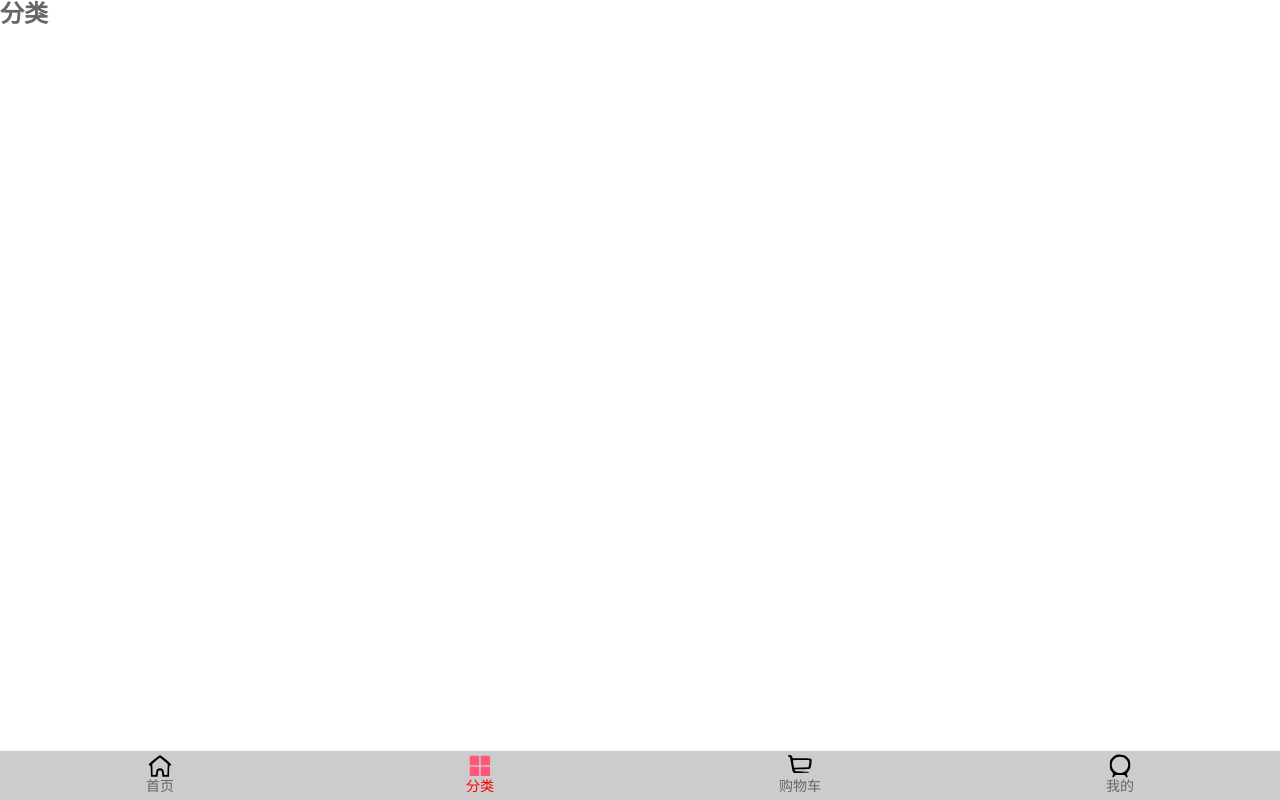
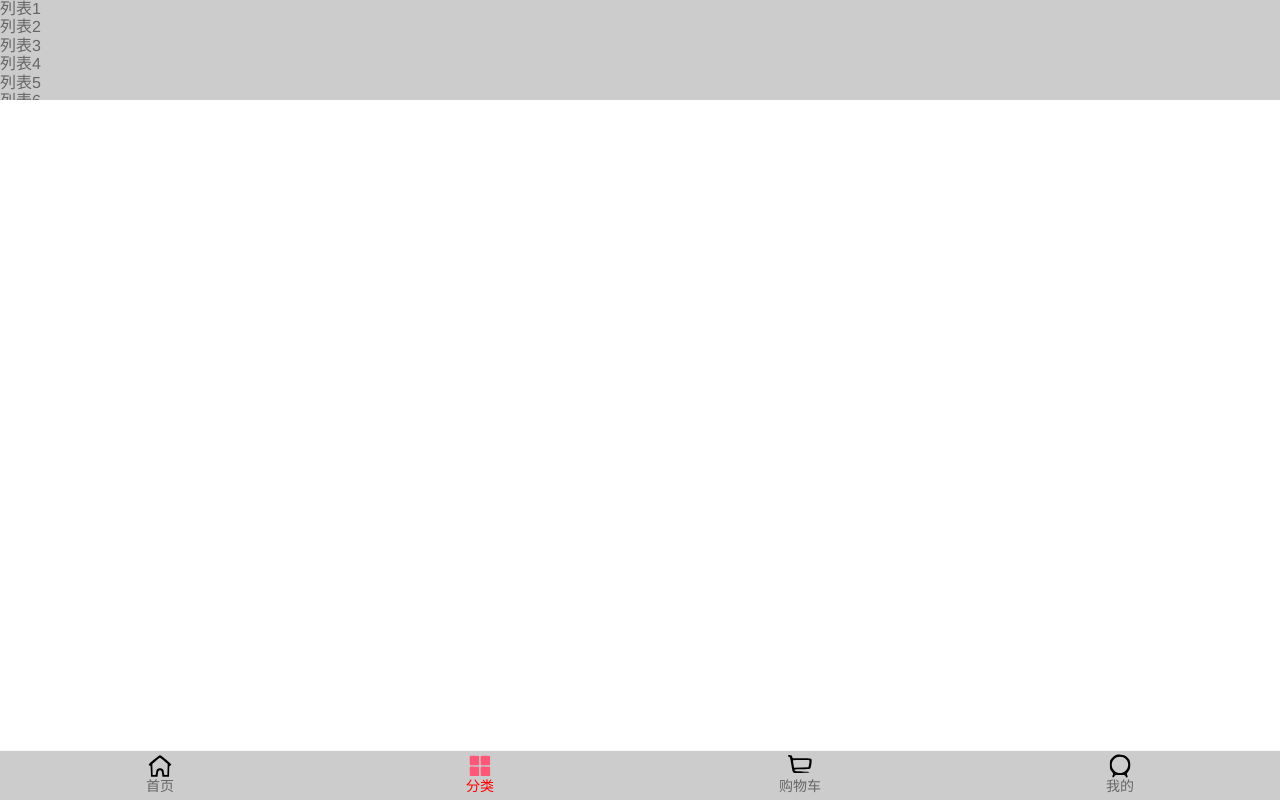
Before and after one commit to mrpopos/supermall, a Vue app: page /category in a window 1280 px wide. Built offline with nearby package versions, Linux system fonts and the light colour scheme.

Commit message:
返回顶部功能实现

```diff
--- a/package.json
+++ b/package.json
@@ -9,6 +9,7 @@
   },
   "dependencies": {
     "axios": "^0.20.0",
+    "better-scroll": "^2.0.4",
     "core-js": "^3.6.5",
     "vue": "^2.6.11",
     "vue-router": "^3.4.6"
--- /dev/null
+++ b/src/components/common/scroll/Scroll.vue
@@ -0,0 +1,47 @@
+<template>
+  <div class="wrapper" ref="wrapper">
+    <div class="content">
+      <slot></slot>
+    </div>
+  </div>
+</template>
+
+<script>
+import BScroll from 'better-scroll'
+
+export default {
+  name: 'Scroll',
+  data() {
+    return {
+      scroll: null
+    }
+  },
+  props: {
+    probeType: {
+      type: Number,
+      default: 0
+    }
+  },
+  mounted() {
+    // 创建scroll实例
+    this.scroll = new BScroll(this.$refs.wrapper, {
+      click: true, //默认false，不能监听div的点击
+      probeType: this.probeType
+    }),
+    // scroll实例监听scroll事件
+    this.scroll.on('scroll', position => {
+      // console.log(position);
+      this.$emit('scroll', position)
+    })
+  },
+  methods: {
+    scrollTo(x, y, time=300) {
+      this.scroll.scrollTo(x, y, time)
+    }
+  }
+}
+</script>
+
+<style scoped>
+
+</style>
--- /dev/null
+++ b/src/components/content/backTop/BackTop.vue
@@ -0,0 +1,24 @@
+<template>
+  <div class="back-top">
+    <img src="~assets/img/common/top.png" alt="">
+  </div>
+</template>
+
+<script>
+export default {
+  name: 'BackTop'
+}
+</script>
+
+<style scoped>
+  .back-top {
+    width: 50px;
+    position: fixed;
+    right: 8px;
+    bottom: 55px;
+    /* z-index: 9; */
+  }
+  .back-top img {
+    width: 100%;
+  }
+</style>
--- a/src/components/content/tabcontrol/TabControl.vue
+++ b/src/components/content/tabcontrol/TabControl.vue
@@ -24,7 +24,7 @@
   },
   methods: {
     controlClick(index) {
-      console.log(index)
+      // console.log(index)
       this.currentIndex = index
       this.$emit('controlClick', index)
     }
--- a/src/views/category/Category.vue
+++ b/src/views/category/Category.vue
@@ -1,13 +1,129 @@
 <template>
-  <div>
-    <h2>分类</h2>
+  <div id="category">
+    <div class="wrapper">
+      <ul class="content">
+      <li>列表1</li>
+      <li>列表2</li>
+      <li>列表3</li>
+      <li>列表4</li>
+      <li>列表5</li>
+      <li>列表6</li>
+      <li>列表7</li>
+      <li>列表8</li>
+      <li>列表9</li>
+      <li>列表10</li>
+      <li>列表11</li>
+      <li>列表12</li>
+      <li>列表13</li>
+      <li>列表14</li>
+      <li>列表15</li>
+      <li>列表16</li>
+      <li>列表17</li>
+      <li>列表18</li>
+      <li>列表19</li>
+      <li>列表20</li>
+      <li>列表21</li>
+      <li>列表22</li>
+      <li>列表23</li>
+      <li>列表24</li>
+      <li>列表25</li>
+      <li>列表26</li>
+      <li>列表27</li>
+      <li>列表28</li>
+      <li>列表29</li>
+      <li>列表30</li>
+      <li>列表31</li>
+      <li>列表32</li>
+      <li>列表33</li>
+      <li>列表34</li>
+      <li>列表35</li>
+      <li>列表36</li>
+      <li>列表37</li>
+      <li>列表38</li>
+      <li>列表39</li>
+      <li>列表40</li>
+      <li>列表41</li>
+      <li>列表42</li>
+      <li>列表43</li>
+      <li>列表44</li>
+      <li>列表45</li>
+      <li>列表46</li>
+      <li>列表47</li>
+      <li>列表48</li>
+      <li>列表49</li>
+      <li>列表50</li>
+      <li>列表51</li>
+      <li>列表52</li>
+      <li>列表53</li>
+      <li>列表54</li>
+      <li>列表55</li>
+      <li>列表56</li>
+      <li>列表57</li>
+      <li>列表58</li>
+      <li>列表59</li>
+      <li>列表60</li>
+      <li>列表61</li>
+      <li>列表62</li>
+      <li>列表63</li>
+      <li>列表64</li>
+      <li>列表65</li>
+      <li>列表66</li>
+      <li>列表67</li>
+      <li>列表68</li>
+      <li>列表69</li>
+      <li>列表70</li>
+      <li>列表71</li>
+      <li>列表72</li>
+      <li>列表73</li>
+      <li>列表74</li>
+      <li>列表75</li>
+      <li>列表76</li>
+      <li>列表77</li>
+      <li>列表78</li>
+      <li>列表79</li>
+      <li>列表80</li>
+      <li>列表81</li>
+      <li>列表82</li>
+      <li>列表83</li>
+      <li>列表84</li>
+      <li>列表85</li>
+      <li>列表86</li>
+      <li>列表87</li>
+      <li>列表88</li>
+      <li>列表89</li>
+      <li>列表90</li>
+      <li>列表91</li>
+      <li>列表92</li>
+      <li>列表93</li>
+      <li>列表94</li>
+      <li>列表95</li>
+      <li>列表96</li>
+      <li>列表97</li>
+      <li>列表98</li>
+      <li>列表99</li>
+      <li>列表100</li>
+    </ul>
+    </div>
+
   </div>
 </template>
 
 <script>
+import BScroll from 'better-scroll'
+
 export default {
-  name: 'Category'
+  name: 'Category',
+  mounted() {
+    let wrapper = document.querySelector('.wrapper')
+    let scroll = new BScroll(wrapper)
+  },
 }
 </script>
 
-<style></style>
+<style>
+  .wrapper {
+    height: 100px;
+    background-color: #ccc;
+    overflow: hidden;
+  }
+</style>
--- a/src/views/home/Home.vue
+++ b/src/views/home/Home.vue
@@ -3,19 +3,14 @@
     <nav-bar class="home-nav">
       <h2 slot="center">购物街</h2>
     </nav-bar>
-    <home-swiper :banners="banners"/>
-    <home-recommend :recommends="recommends"/>
-    <home-feature/>
-    <tab-control :titles="['流行', '新款', '精选']" class="tab-control" @controlClick="controlClick"/>
-    <goods-list :goods="goodsData"/>
-
-    <ul>
-      <li>测试数据1</li>
-      <li>测试数据2</li>
-      <li>测试数据3</li>
-      <li>测试数据4</li>
-      <li>测试数据5</li>
-    </ul>
+    <scroll class="content" ref="scroll" :probe-type="3" @scroll="scrollListen">
+      <home-swiper :banners="banners"/>
+      <home-recommend :recommends="recommends"/>
+      <home-feature/>
+      <tab-control :titles="['流行', '新款', '精选']" class="tab-control" @controlClick="controlClick"/>
+      <goods-list :goods="goodsData"/>
+    </scroll>
+    <back-top @click.native="backTopClick" v-show="topShow"/>
   </div>
 </template>
 
@@ -27,6 +22,8 @@
 import NavBar from 'components/common/navbar/NavBar'
 import TabControl from 'components/content/tabcontrol/TabControl'
 import GoodsList from 'components/content/goods/GoodsList'
+import Scroll from 'components/common/scroll/Scroll'
+import BackTop from 'components/content/backTop/BackTop'
 
 import { getHomeMultidata, getHomeGoodsdata } from 'network/home'
 
@@ -38,7 +35,9 @@
     HomeRecommend,
     HomeFeature,
     TabControl,
-    GoodsList
+    GoodsList,
+    Scroll,
+    BackTop
   },
   data() {
     return {
@@ -50,7 +49,8 @@
         'new': {page: 0, list: []},
         'sell': {page: 0, list: []}
       },
-      currentType: 'pop'
+      currentType: 'pop',
+      topShow: false
     }
   },
   created() {
@@ -80,7 +80,7 @@
     getHomeGoodsdata(type) {
       const page = this.goods[type].page + 1
       getHomeGoodsdata(type, page).then(res => {
-        console.log(res)
+        // console.log(res)
         // 保存数据
         this.goods[type].list.push(...res.data.list)
         this.goods[type].page += 1
@@ -102,6 +102,15 @@
           this.currentType = 'sell'
           break;
       }
+    },
+    // 点击返回顶部
+    backTopClick() {
+      this.$refs.scroll.scrollTo(0, 0, 500)
+    },
+    // 监听scroll滚动位置
+    scrollListen(position) {
+      // console.log(position)
+      this.topShow = (-position.y) > 1200
     }
   }
 }
@@ -109,16 +118,27 @@
 
 <style scoped>
   #home {
-    padding-top: 44px;
+    height: 100vh;
+    position: relative;
   }
   .home-nav {
     background-color: var(--color-tint);
     color: #FFFFFF;
   }
   .tab-control {
-    position: sticky;
-    top: 44px;
+    /* position: sticky; */
+    /* top: 44px; */
     background-color: #ffffff;
     z-index: 9;
   }
+  .content {
+    height: calc(100% - 93px);
+    overflow: hidden;
+    /* margin-top: 44px; */
+    position: absolute;
+    top: 44px;
+    bottom: 49px;
+    left: 0;
+    right: 0;
+  }
 </style>
```
Also changed, not shown: 1 other file (tests, documents, lock files or other folders).
